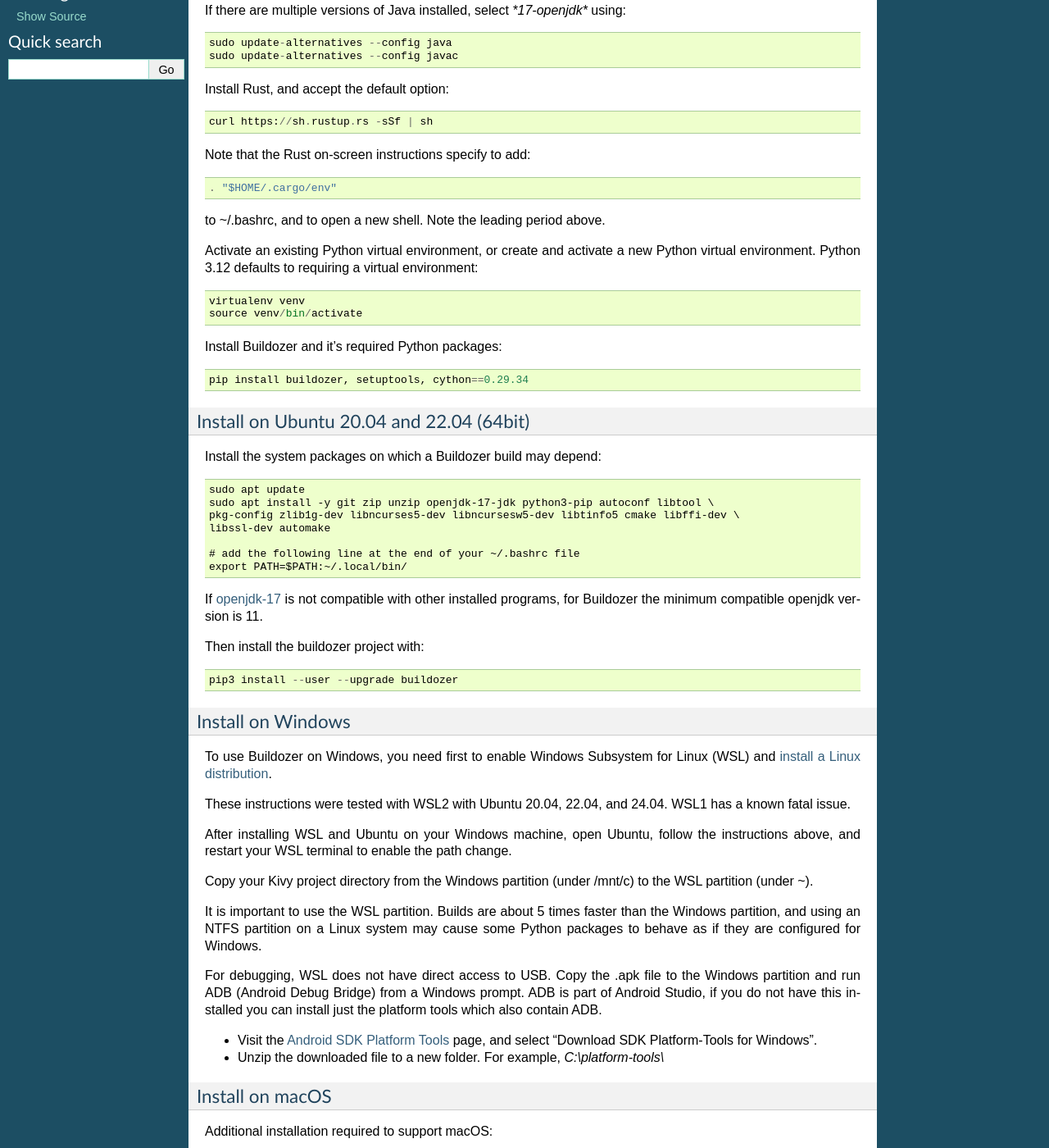
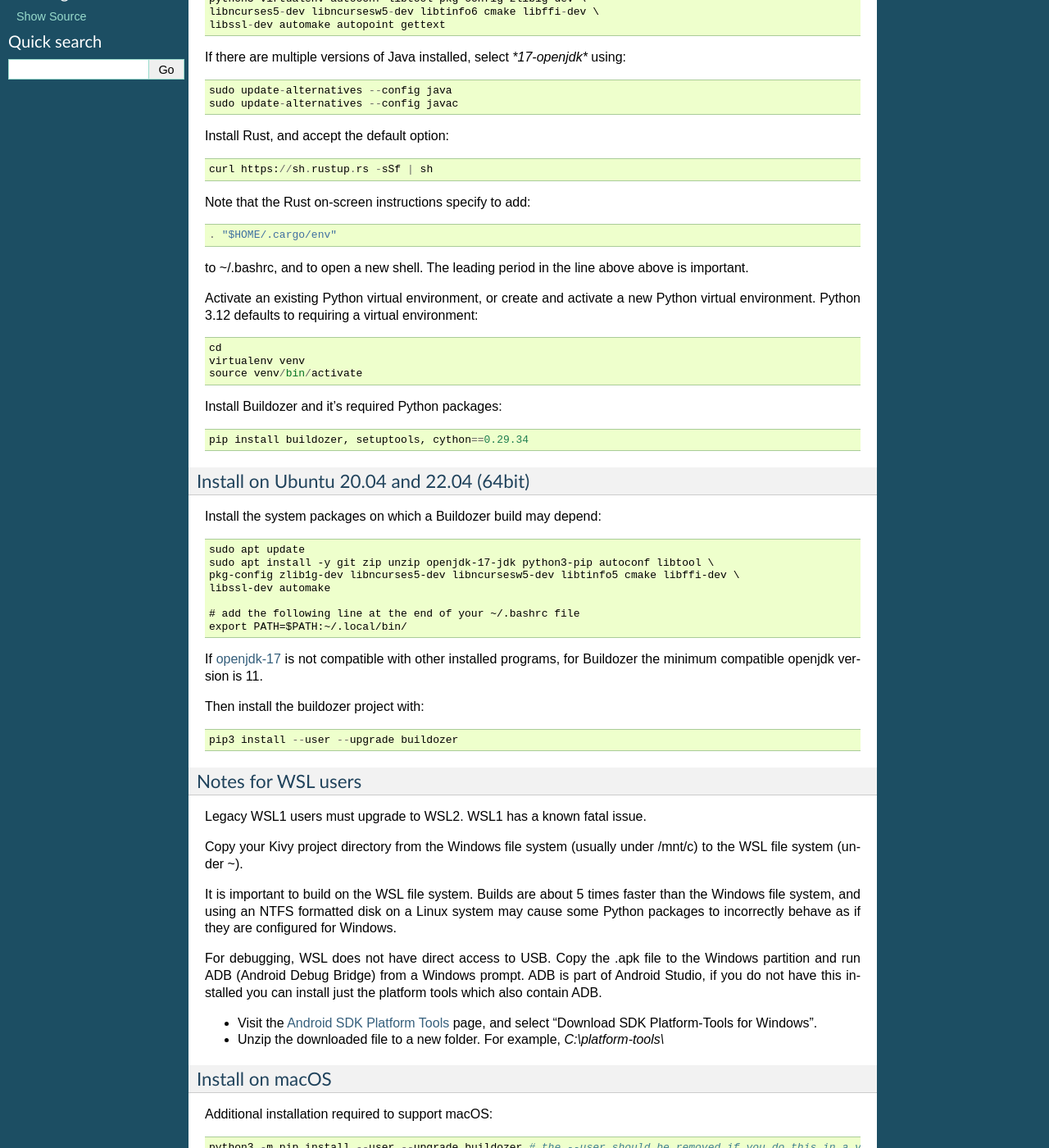
Before and after one commit to kivy/buildozer, a Sphinx documentation site: the page built from docs/source/installation.rst, in a window 1280 px wide and 1400 px high, scrolled down 500 px. Shown: the whole window at 82% size. Built offline with Sphinx 7.4.7, drawn with Linux system fonts in a browser that asks for light colours; some of the changed text lies outside the part shown.

Commit message:
Update installation.rst

```diff
--- a/docs/source/installation.rst
+++ b/docs/source/installation.rst
@@ -2,13 +2,15 @@
 ============
 
 Buildozer can be installed on Linux or Macos, Windows users must install WSL to use Linux.
-Target platforms are Android and iOS, iOS is only available for Buildozer MacOS installs.
+Target platforms are Android and iOS, iOS is only available for MacOS installs.
 After Buildozer installation read the Quickstart documentation.
 
+This page contains install instructions for targeting Android or iOS. The Android section contains instructions
+for installing Buildozer on Ubuntu or on MacOS, also there are special notes for WSL users. Other Linux OS can
+be used (for example Colab) but there are no instructions. The iOS section
+contains instructions for installing kivy-ios on MacOS.
+
 Buildozer is tested on Python 3.8 and above.
-Depending the platform you want to target, you might need more tools installed.
-Buildozer tries to give you hints or tries to install few things for
-you, but it doesn't cover every situation.
 
 Targeting Android
 -----------------
@@ -37,11 +39,12 @@
 
     . "$HOME/.cargo/env"
 
-to ~/.bashrc, and to open a new shell. Note the leading period above.
+to ~/.bashrc, and to open a new shell. The leading period in the line above above is important.
 
 Activate an existing Python virtual environment, or create and activate a new Python virtual environment.
 Python 3.12 defaults to requiring a virtual environment::
 
+    cd
     virtualenv venv
     source venv/bin/activate
 
@@ -70,21 +73,15 @@
 
     pip3 install --user --upgrade buildozer
 
-Install on Windows
-~~~~~~~~~~~~~~~~~~
+Notes for WSL users
+~~~~~~~~~~~~~~~~~~~
 
-To use Buildozer on Windows, you need first to enable Windows Subsystem for Linux (WSL) and
-`install a Linux distribution <https://docs.microsoft.com/en-us/windows/wsl/install>`_.
+Legacy WSL1 users must upgrade to WSL2. WSL1 has a known fatal issue.
 
-These instructions were tested with WSL2 with Ubuntu 20.04, 22.04, and 24.04. WSL1 has a known fatal issue.
+Copy your Kivy project directory from the Windows file system (usually under /mnt/c) to the WSL file system (under ~).
 
-After installing WSL and Ubuntu on your Windows machine, open Ubuntu, follow the instructions above,
-and restart your WSL terminal to enable the path change.
-
-Copy your Kivy project directory from the Windows partition (under /mnt/c) to the WSL partition (under ~).
-
-It is important to use the WSL partition. Builds are about 5 times faster than the Windows partition,
-and using an NTFS partition on a Linux system may cause some Python packages to behave as if they are
+It is important to build on the WSL file system. Builds are about 5 times faster than the Windows file system,
+and using an NTFS formatted disk on a Linux system may cause some Python packages to incorrectly behave as if they are
 configured for Windows.
 
 For debugging, WSL does not have direct access to USB. Copy the .apk file to the Windows partition and run ADB
```
